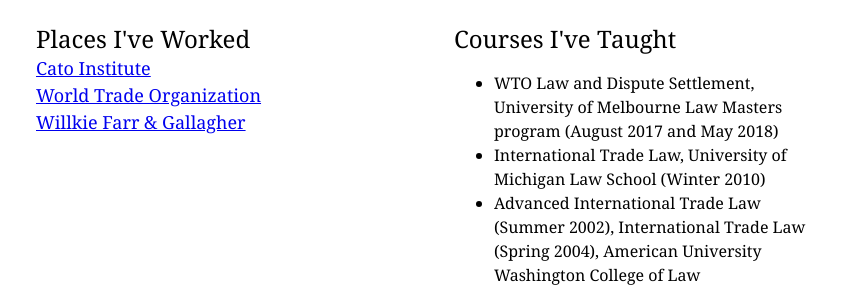
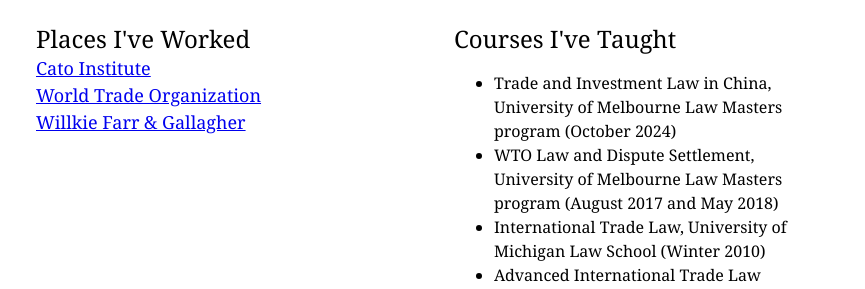
Before and after one commit to simonlester/simonlester, a plain HTML site: page index.htm in a window 1280 px wide. Shown: the part 277-566 px from the top of the page, 415-1280 px from the left. Drawn offline with Linux system fonts and the light colour scheme.

Commit message:
Add Melbourne class

```diff
--- a/index.htm
+++ b/index.htm
@@ -122,6 +122,7 @@
 		<h2 style="box-sizing: border-box; " class="auto-style2">Courses I've Taught</h2>
 		<div class="info" style="box-sizing: border-box; margin: 0px; font-family: Cambria, Cochin, Georgia, Times, &quot;Times New Roman&quot;, serif; font-weight: normal;">
 			<ul>
+				<li>Trade and Investment Law in China, University of Melbourne Law Masters program (October 2024)</li>
 				<li>WTO Law and Dispute Settlement, University of Melbourne Law Masters program (August 2017 and May 2018)</li>
 				<li>International Trade Law, University of Michigan Law School (Winter 2010)</li>
 				<li>Advanced International Trade Law (Summer 2002), International Trade Law (Spring 2004), American University Washington College of Law</li>
```
